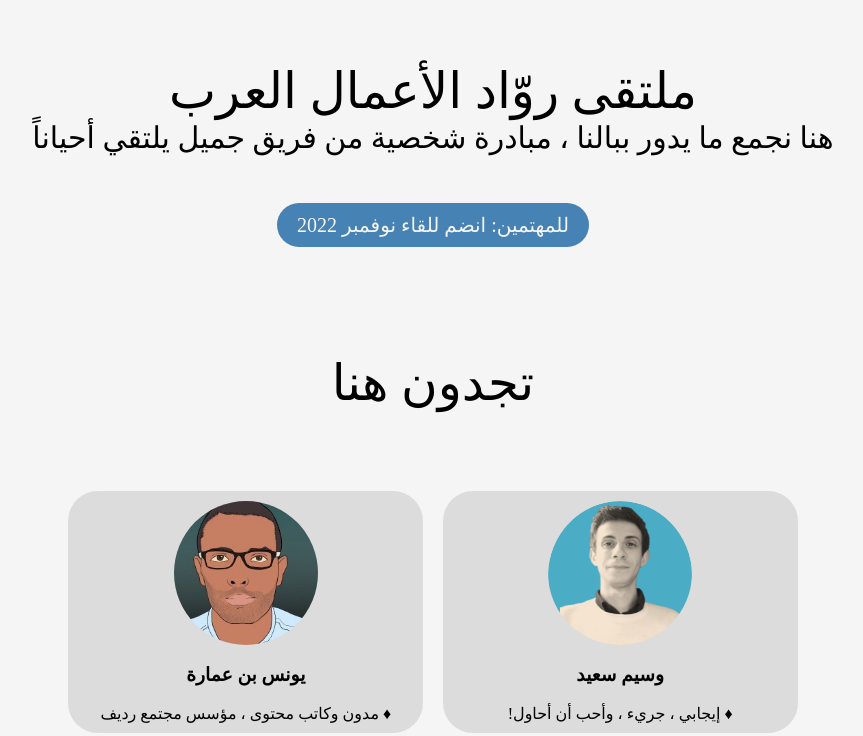
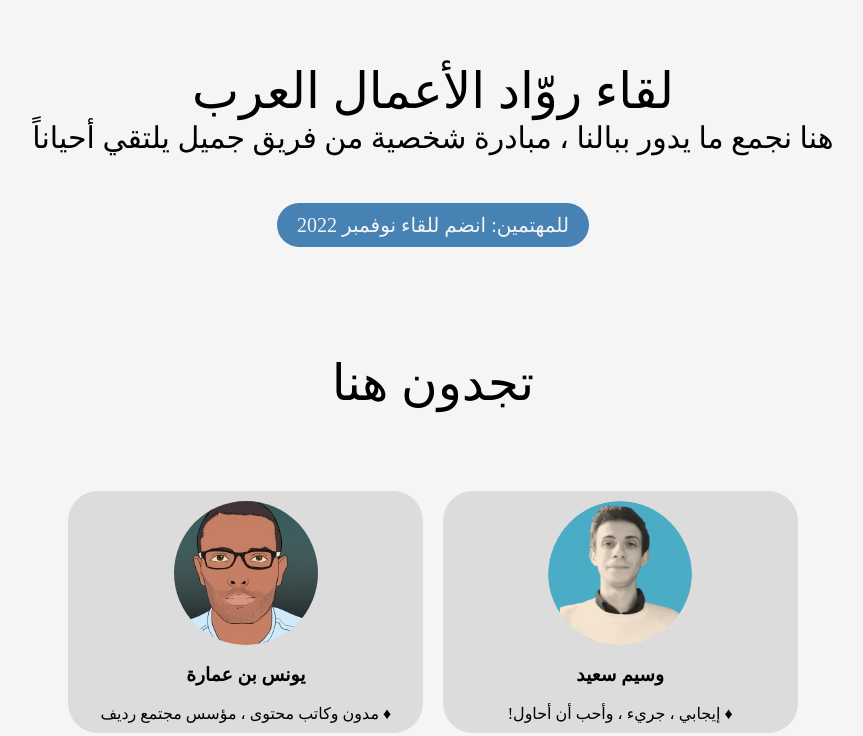
Before and after one commit to arabent/ar, a plain HTML site: page index.htm in a window 1280 px wide. Shown: the part 113-849 px from the top of the page, without its empty margins (207-1070 px from the left). Drawn offline with Linux system fonts and the light colour scheme.

Commit message:
Add files via upload

```diff
--- a/index.htm
+++ b/index.htm
@@ -5,7 +5,13 @@
     <meta http-equiv="X-UA-Compatible" content="IE=edge">
     <meta name="viewport" content="width=device-width, initial-scale=1.0">
     <link rel="stylesheet" href="index.css">
-    <title>الرئيسية وغيرها | ملتقى روّاد الأعمال العرب</title>
+    <title>الرئيسية وغيرها | لقاء روّاد الأعمال العرب</title>
+
+    <meta property="og:site_name" content="لقاء روّاد الأعمال العرب" />
+    <meta property="og:image:type" content="image/png">
+    <meta property="og:image:width" content="1024">
+    <meta property="og:image:height" content="1024">
+    <meta name="twitter:title" content="لقاء روّاد الأعمال العرب" />
 </head>
 <body>
     <div class="nav">
@@ -14,7 +20,7 @@
     <div class="f-center screen">
         <div style="text-align: center;">
             <span class="font-desktop-50 font-mobile-30" style="display: block;">
-                ملتقى روّاد الأعمال العرب
+                لقاء روّاد الأعمال العرب
             </span>
             <span class="font-desktop-30 font-mobile-25" style="display: block;">
                 هنا نجمع ما يدور ببالنا ، مبادرة شخصية من فريق جميل يلتقي أحياناً
```
